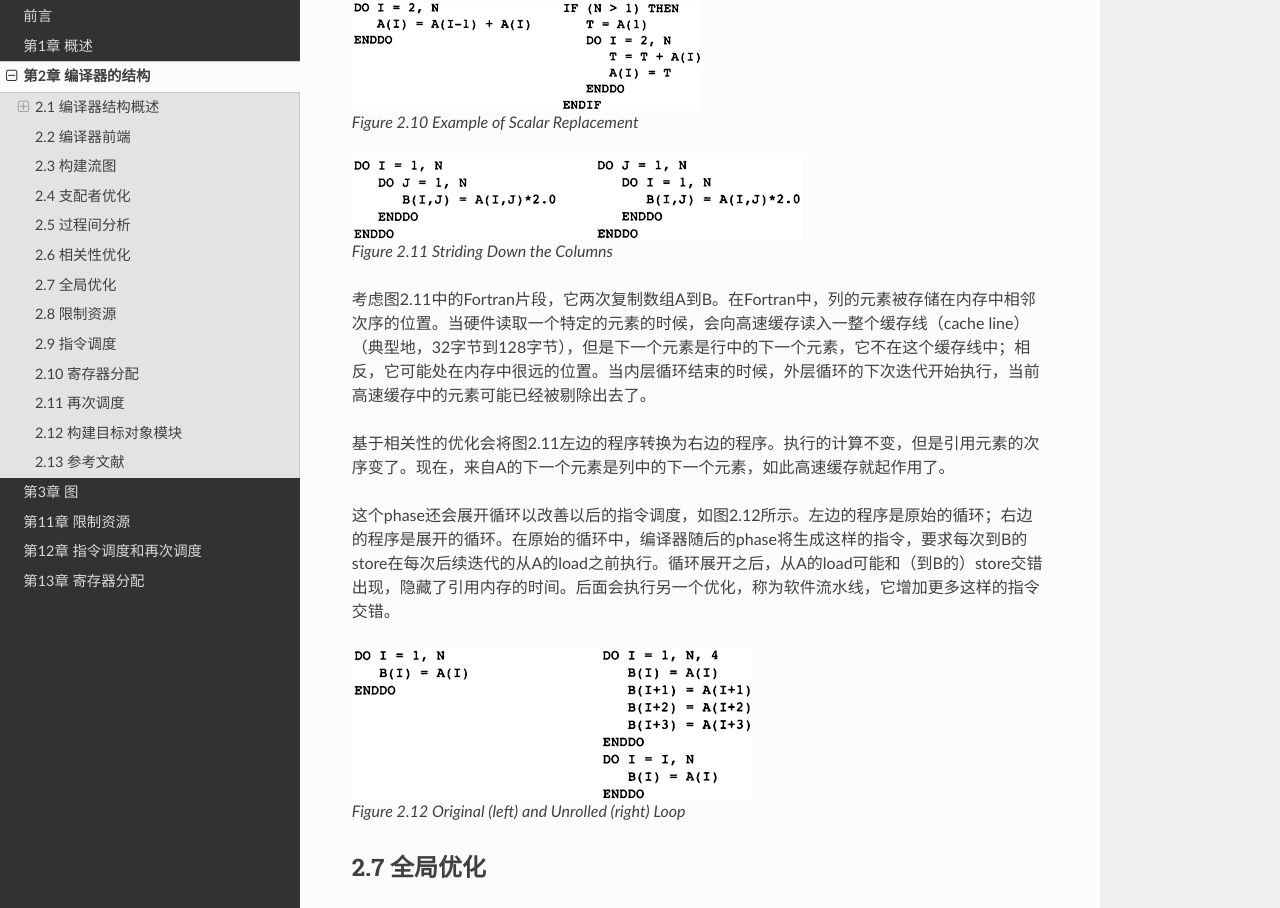
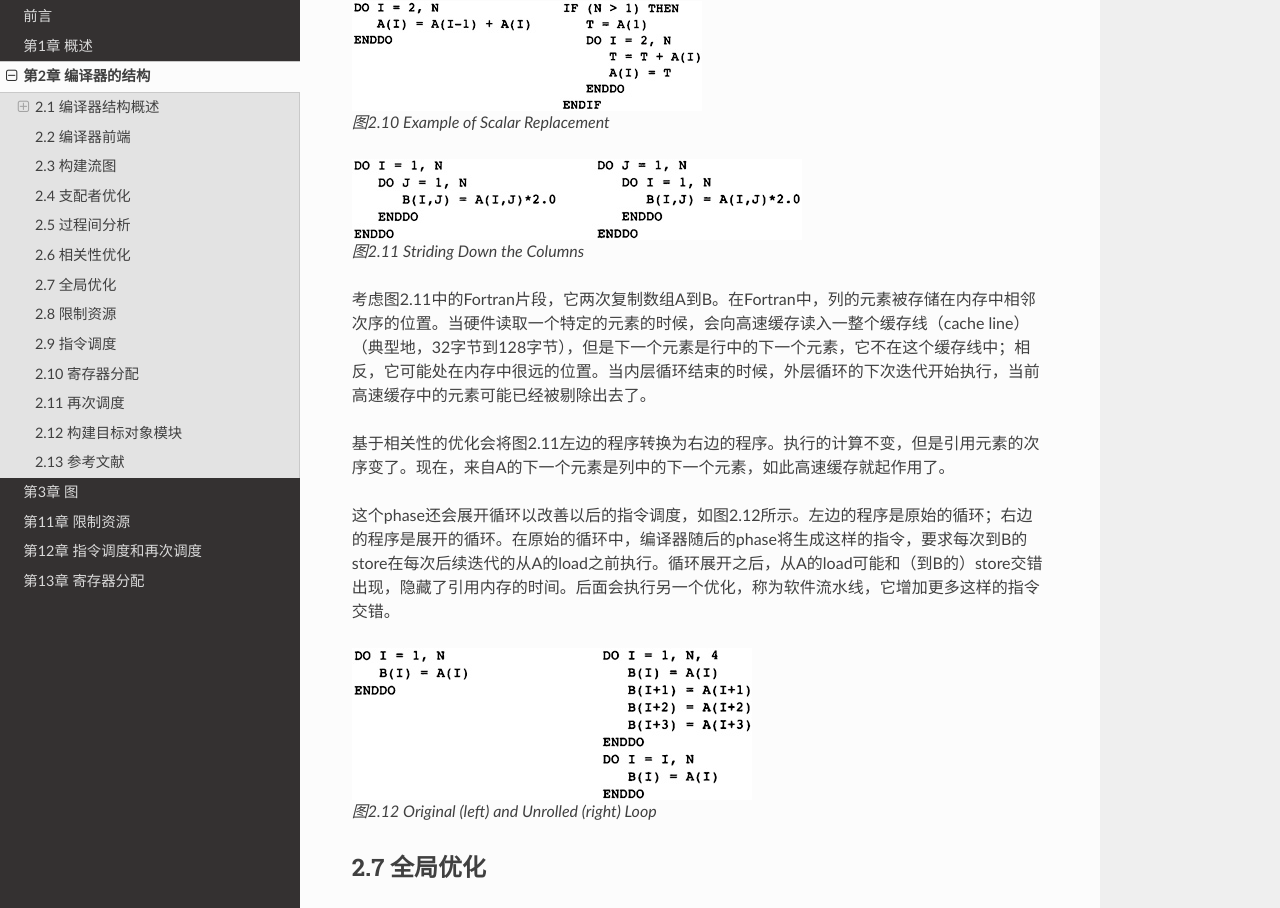
Before and after one commit to Jason2013/boc-chinese-text, a Sphinx documentation site: the page built from docs/source/chapter02.rst, in a window 1280 px wide and 1400 px high, scrolled down 15260 px. Shown: the part 145-1053 px from the top of the window. Built offline with Sphinx 7.4.7 and the Read the Docs theme 2.0.0, drawn with Linux system fonts in a browser that asks for light colours; some of the changed text lies outside the part shown.

Commit message:
Figure caption

```diff
--- a/docs/source/chapter02.rst
+++ b/docs/source/chapter02.rst
@@ -11,7 +11,7 @@
 
 .. figure:: chapter02/figure-2.1.png
 
-    Figure 2.1 Finding Largest Elements in a Column
+    图2.1 Finding Largest Elements in a Column
 
 
 2.1 编译器结构概述
@@ -68,12 +68,12 @@ COMPASS编译器引擎的经验告诉我们，一个操作计算得到的值必
 
 .. figure:: chapter02/figure-2.2.png
 
-    Figure 2.2 Operation Codes Used In Examples
+    图2.2 Operation Codes Used In Examples
 
 
 .. figure:: chapter02/figure-2.3.png
 
-    Figure 2.3 Example Flow Graph
+    图2.3 Example Flow Graph
 
 
 源程序的执行被建模为穿越图的一条路径。这条路径从入口节点开始，到出口节点终止。按照路径上节点的出现次序，路径中的每个节点内的计算得到执行。事实上，路径中的下一个节点是由节点中的计算决定的。在图2.3中，一条可能的路径是B0，B1，B2，B4，B1，B3，B4，B5。这条执行路径意味着，执行B0内的所有计算，然后B1内的所有计算，然后B2，等等。注意，B1和B4内的计算被执行了两次。
@@ -91,7 +91,7 @@ COMPASS编译器引擎的经验告诉我们，一个操作计算得到的值必
 
 .. figure:: chapter02/figure-2.4.png
 
-    Figure 2.4 Compiler Structure
+    图2.4 Compiler Structure
 
 
 过程间优化phase分析当前流图中的过程调用和整个程序中所有其它过程的流图。它找出哪些变量可能被过程调用修改，哪些变量和表达式可能引用相同的内存位置，哪些参数是已知的常量。它保存这些信息，为其它phase所用。
@@ -123,7 +123,7 @@ fetch节点区分地址和值。这个编译器作了一个统一的关于表达
 
 .. figure:: chapter02/figure-2.5.png
 
-    Figure 2.5 Abstract Syntax Tree for MAXCOL
+    图2.5 Abstract Syntax Tree for MAXCOL
 
 
 注意，这个树结构表示了程序完整的结构，指示了子函数的哪些部分包含在别的部分中。
@@ -153,11 +153,11 @@ fetch节点区分地址和值。这个编译器作了一个统一的关于表达
 
 .. figure:: chapter02/figure-2.6.png
 
-    Figure 2.6 Initial Program Representation
+    图2.6 Initial Program Representation
 
 .. figure:: chapter02/figure-2.7.png
 
-    Figure 2.7 Initial Formal Temporary Table
+    图2.7 Initial Formal Temporary Table
 
 
 可以应用代数恒等式消除操作。例如，A * 0可以被替换为0。只有当计算A的副作用可以被忽略时，才可以这样做。有大量的代数恒等式可以被应用；然而，其中的小部分总是被用起来了，而我们明白，当发现新的代数恒等式可以改进程序的时候，就可以把它们加进来。
@@ -179,7 +179,7 @@ fetch节点区分地址和值。这个编译器作了一个统一的关于表达
 
 .. figure:: chapter02/figure-2.8.png
 
-    Figure 2.8 Flow Graph after Simplifications
+    图2.8 Flow Graph after Simplifications
 
 
 常量传播找出已经被赋以常量值的变量，并且把对它们的使用替换为这个常量本身。如果程序中的分支条件用到了常量，就可以决定并删除不会被执行的分支。
@@ -202,7 +202,7 @@ fetch节点区分地址和值。这个编译器作了一个统一的关于表达
 
 .. figure:: chapter02/figure-2.9.png
 
-    Figure 2.9 After Dominator Value Numbering
+    图2.9 After Dominator Value Numbering
 
 
 2.5 过程间分析
@@ -233,11 +233,11 @@ fetch节点区分地址和值。这个编译器作了一个统一的关于表达
 
 .. figure:: chapter02/figure-2.10.png
 
-    Figure 2.10 Example of Scalar Replacement
+    图2.10 Example of Scalar Replacement
 
 .. figure:: chapter02/figure-2.11.png
 
-    Figure 2.11 Striding Down the Columns
+    图2.11 Striding Down the Columns
 
 
 考虑图2.11中的Fortran片段，它两次复制数组A到B。在Fortran中，列的元素被存储在内存中相邻次序的位置。当硬件读取一个特定的元素的时候，会向高速缓存读入一整个缓存线（cache line）（典型地，32字节到128字节），但是下一个元素是行中的下一个元素，它不在这个缓存线中；相反，它可能处在内存中很远的位置。当内层循环结束的时候，外层循环的下次迭代开始执行，当前高速缓存中的元素可能已经被剔除出去了。
@@ -248,7 +248,7 @@ fetch节点区分地址和值。这个编译器作了一个统一的关于表达
 
 .. figure:: chapter02/figure-2.12.png
 
-    Figure 2.12 Original (left) and Unrolled (right) Loop
+    图2.12 Original (left) and Unrolled (right) Loop
 
 
 2.7 全局优化
@@ -279,7 +279,7 @@ fetch节点区分地址和值。这个编译器作了一个统一的关于表达
 
 .. figure:: chapter02/figure-2.13.png
 
-    Figure 2.13 Strength-Reduction Inner Loop
+    图2.13 Strength-Reduction Inner Loop
 
 
 在编译器粗略的模拟过程中，我们发现编译器需要在强度减弱之前执行或多或少的冗余表达式删除、常量传播和常量合并。把强度减弱（和表达式整形）当作之前讨论的基于支配者的优化的一部分来执行，可以让我们得到此信息。
@@ -302,12 +302,12 @@ fetch节点区分地址和值。这个编译器作了一个统一的关于表达
 
 .. figure:: chapter02/figure-2.14.png
 
-    Figure 2.14 Header Block after Optimization
+    图2.14 Header Block after Optimization
 
 
 .. figure:: chapter02/figure-2.15.png
 
-    Figure 2.15 After Strength-Reducing Outer Loop
+    图2.15 After Strength-Reducing Outer Loop
 
 
 检查流图，这个时刻正好。编译器已经创建了流图，简化了表达式，删除了大部分冗余表达式，应用了强度减弱，并执行了表达式整形。除了为强度减弱插入了一些专用的代码，没有移动任何表达式。代码移动将把代码移出循环。
@@ -324,14 +324,14 @@ fetch节点区分地址和值。这个编译器作了一个统一的关于表达
 
 .. figure:: chapter02/figure-2.16.png
 
-    Figure 2.16 After Code Motion
+    图2.16 After Code Motion
 
 
 现在，利用部分冗余性，我们可以在反向程序流图上向前移动store操作，如图2.17所示。在循环中出现的到VALUE(I)和LARGE(I)的store可以被移动到block B4。虽然我们以为这是移出循环的一次移动，但是分析过程跟循环没有关系。这取决于这样的事实：在每条到达B4的路径上都出现了这些store操作，这些重复的store确实出现在循环内。以上处理结合死代码删除，给我们带来这些优化phase的最终结果。
 
 .. figure:: chapter02/figure-2.17.png
 
-    Figure 2.17 After Store Motion
+    图2.17 After Store Motion
 
 
 2.8 限制资源
@@ -385,12 +385,12 @@ CPYS指令，接受两个操作数，产生一个浮点值，它结合了一个
 
 .. figure:: chapter02/figure-2.18.png
 
-    Figure 2.18 After Code Lowering
+    图2.18 After Code Lowering
 
 
 .. figure:: chapter02/figure-2.19.png
 
-    Figure 2.19 Computing Right Number of Names
+    图2.19 Computing Right Number of Names
 
 
 为了计算寄存器压力，编译器需要知道在流图的每个点，有哪些以后将被用到的临时变量，换句话说，程序中每个点的活跃的临时变量的集合。为了方便说明，每个临时变量活跃的点的集合被表示为一系列以两个数字表示的间隔，这些数字关联着图2.18中的每条指令。如果一个临时变量在间隔的第一条指令的开始处是活跃的，我们就用一个闭合的中括号表示它。如果它在一条指令的中间变得活跃了，我们就用一个开放得小括号表示它。图2.20显示了每个寄存器活跃的指令范围。
@@ -399,7 +399,7 @@ CPYS指令，接受两个操作数，产生一个浮点值，它结合了一个
 
 .. figure:: chapter02/figure-2.20.png
 
-    Figure 2.20 Table of Live Ranges
+    图2.20 Table of Live Ranges
 
 
 我们为每个寄存器集计算单独的寄存器压力：整数和浮点数。我们已经展示了整数寄存器的寄存器压力。图2.21没有给出浮点寄存器的寄存器压力，这样让这个表更容易理解；然而，程序中只有三个浮点寄存器，所以确定其寄存器压力是简单明了的。
@@ -410,7 +410,7 @@ CPYS指令，接受两个操作数，产生一个浮点值，它结合了一个
 
 .. figure:: chapter02/figure-2.21.png
 
-    Figure 2.21 Live Registers and Register Pressure Before Instruction
+    图2.21 Live Registers and Register Pressure Before Instruction
 
 
 我们利用堆栈（SP是一个专用的寄存器）将寄存器spill到内存。注意，寄存器压力在某个点达到了峰值，通过spill一个寄存器，我们减小了其它点处的寄存器压力。
@@ -419,7 +419,7 @@ CPYS指令，接受两个操作数，产生一个浮点值，它结合了一个
 
 .. figure:: chapter02/figure-2.22.png
 
-    Figure 2.22 Load and Store Operations for Spill
+    图2.22 Load and Store Operations for Spill
 
 
 在限制资源phase之后，编译器知道在程序流图的任意点其操作所引用的资源都是可用的。编译器剩余的phase都会保持这个不变属性，无论它们何时执行转换。
@@ -463,7 +463,7 @@ CPYS指令，接受两个操作数，产生一个浮点值，它结合了一个
 
 .. figure:: chapter02/figure-2.23.png
 
-    Figure 2.23 Scheduled Instructions
+    图2.23 Scheduled Instructions
 
 
 2.10 寄存器分配
@@ -489,12 +489,12 @@ CPYS指令，接受两个操作数，产生一个浮点值，它结合了一个
 
 .. figure:: chapter02/figure-2.24.png
 
-    Figure 2.24 Live Ranges after Scheduling
+    图2.24 Live Ranges after Scheduling
 
 
 .. figure:: chapter02/figure-2.25.png
 
-    Figure 2.25 Global Register Assignments
+    图2.25 Global Register Assignments
 
 
 在所有block开始处活跃的寄存器被分配之后，我们可以分配只在单个block内部活跃的符号化寄存器。在这个小的样例中，只有几个。在实际的程序中，这些寄存器的数目比全局活跃寄存器的大得多。图2.26列出了这些局部寄存器。寄存器会尽可能地被重用，因为编译器希望最小化所用寄存器的数目。这避免了使用非scratch寄存器的必要性，否则就需要在函数开头插入store操作以保存它的值，在结尾插入load操作以恢复它的值。
@@ -503,12 +503,12 @@ CPYS指令，接受两个操作数，产生一个浮点值，它结合了一个
 
 .. figure:: chapter02/figure-2.26.png
 
-    Figure 2.26 Local Register Assignments
+    图2.26 Local Register Assignments
 
 
 .. figure:: chapter02/figure-2.27.png
 
-    Figure 2.27 Code after Register Allocation
+    图2.27 Code after Register Allocation
 
 
 2.11 再次调度
```
Also changed, not shown: docs/source/chapter01.rst (+4 -4 lines), docs/source/chapter03.rst (+18 -18 lines), docs/source/chapter11.rst (+26 -26 lines), docs/source/chapter12.rst (+17 -17 lines), docs/source/chapter13.rst (+17 -17 lines).
